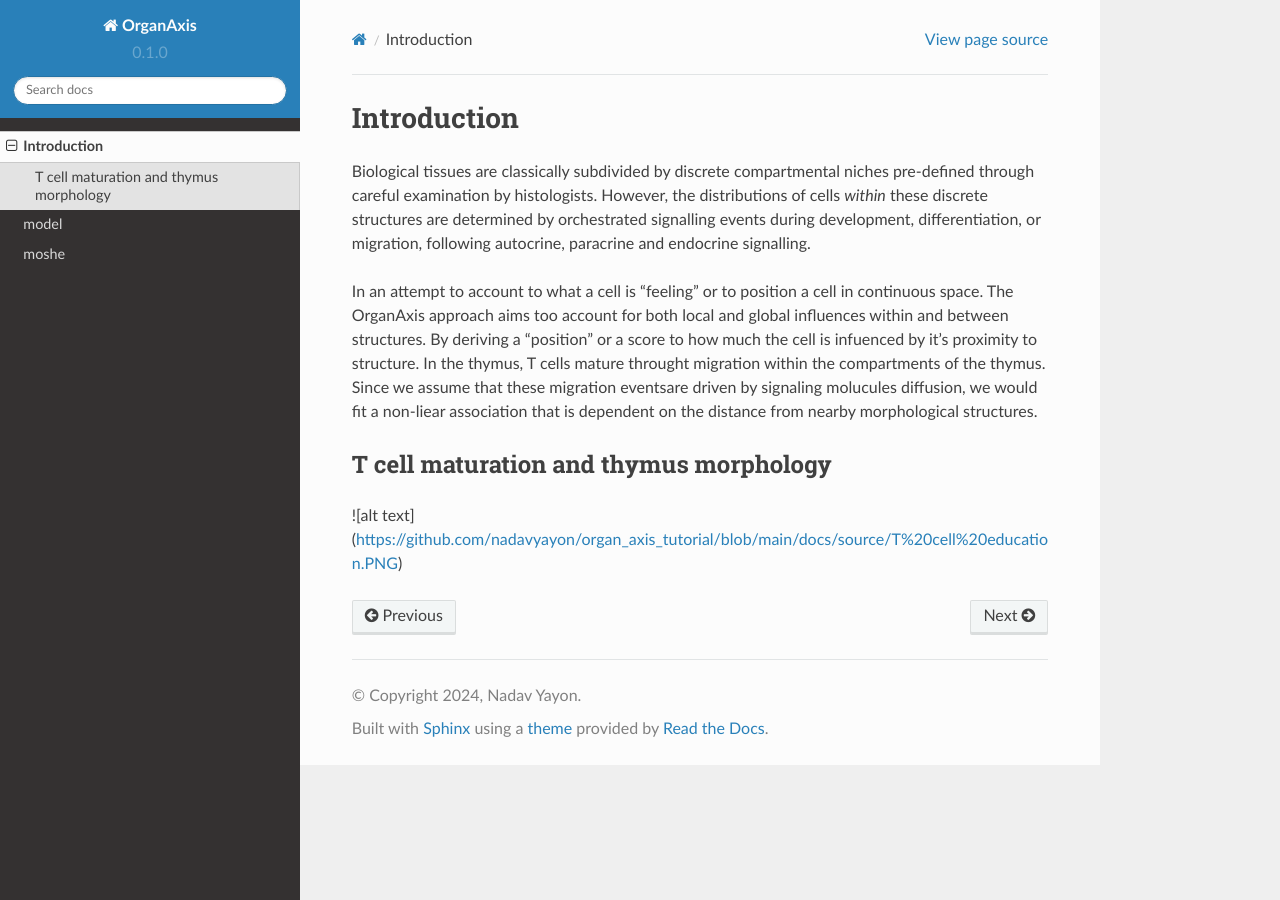
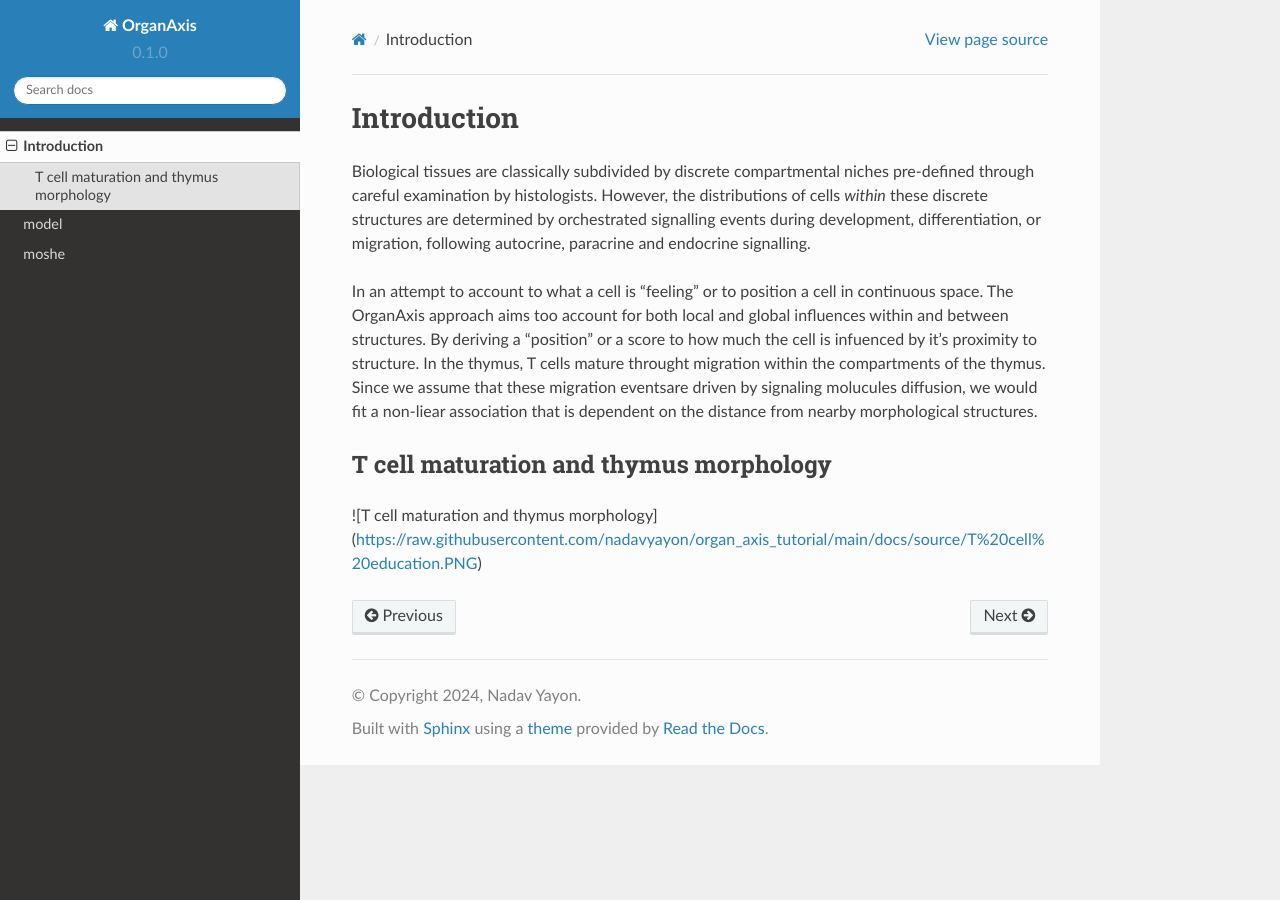
Before and after one commit to nadavyayon/organ_axis_tutorial, a Sphinx documentation site: the page built from docs/source/introduction.rst, in a window 1280 px wide. Built offline with Sphinx 7.4.7 and the Read the Docs theme 2.0.0, drawn with Linux system fonts in a browser that asks for light colours.

Commit message:
Update introduction.rst

```diff
--- a/docs/source/introduction.rst
+++ b/docs/source/introduction.rst
@@ -6,4 +6,4 @@ In an attempt to account to what a cell is "feeling" or to position a cell in co
 
 T cell maturation and thymus morphology
 -----------------
-![alt text](https://github.com/nadavyayon/organ_axis_tutorial/blob/main/docs/source/T%20cell%20education.PNG)
+![T cell maturation and thymus morphology](https://raw.githubusercontent.com/nadavyayon/organ_axis_tutorial/main/docs/source/T%20cell%20education.PNG)
```
